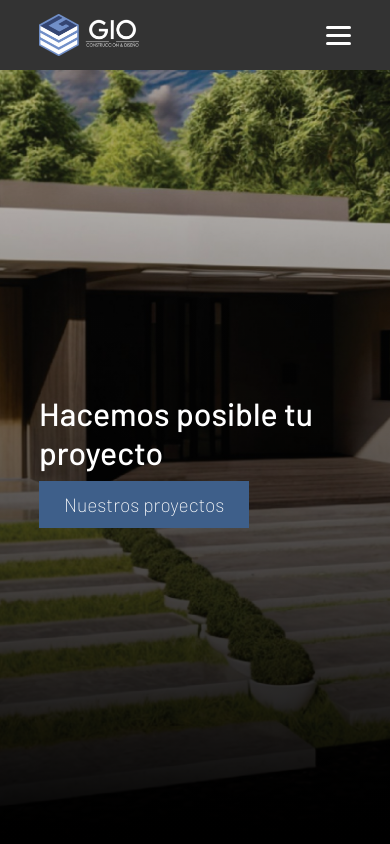
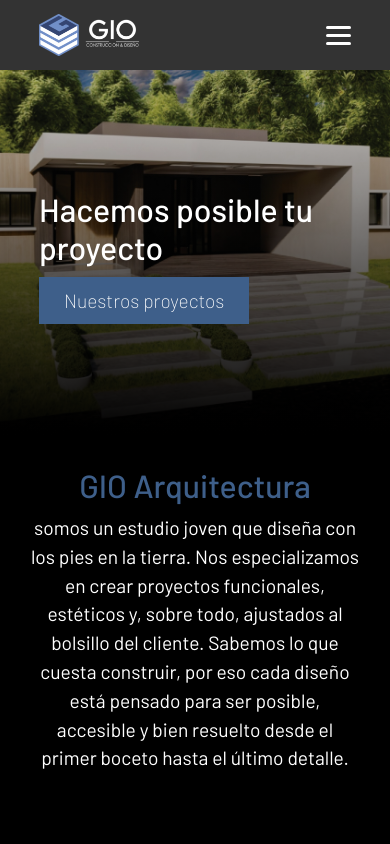
Before and after one commit to frandg47/gio-frontend, a React (Vite) app: page / in a window 390 px wide. Shown: the top 844 px of the page. Built offline with nearby package versions, Linux system fonts and the light colour scheme.

Commit message:
cambiando tamaño de heros en las paginas

```diff
--- a/index.html
+++ b/index.html
@@ -18,7 +18,7 @@
     <!-- Open Graph para redes sociales -->
     <meta property="og:title" content="Estudio de Arquitectura y Construcción en Tucumán" />
     <meta property="og:description" content="Conocé nuestros proyectos arquitectónicos y de construcción. Calidad, diseño y compromiso en cada obra." />
-    <meta property="og:image" content="https://gio-cyd.vercel.app/proyecto4.png" />
+    <meta property="og:image" content="https://gio-cyd.vercel.app/preview.png" />
     <meta property="og:url" content="https://gio-cyd.vercel.app/" />
     <meta property="og:type" content="website" />
 
--- a/src/css/hero.css
+++ b/src/css/hero.css
@@ -103,7 +103,7 @@
 @media (max-width: 768px) {
 
     .hero-section {
-        min-height: calc(100vh - 70px);
+        min-height: calc(50vh - 70px);
         margin-top: 70px;
     }
     .hero-presentation p {
--- a/src/css/heroProjects.css
+++ b/src/css/heroProjects.css
@@ -40,7 +40,7 @@
         padding-top: 0;
     }
     .hero-projects-section {
-        height: calc(60vh-70px) !important;
+        height: calc(50vh-70px) !important;
         margin-top: 70px;
     }
 
--- a/src/css/projectdetail.css
+++ b/src/css/projectdetail.css
@@ -87,7 +87,7 @@
     }
 
     .hero-section-detail {
-        height: calc(60vh-70px) !important;
+        height: calc(50vh-70px) !important;
         margin-top: 70px;
     }
 }
```
Also changed, not shown: 1 other file (tests, documents, lock files or other folders).
